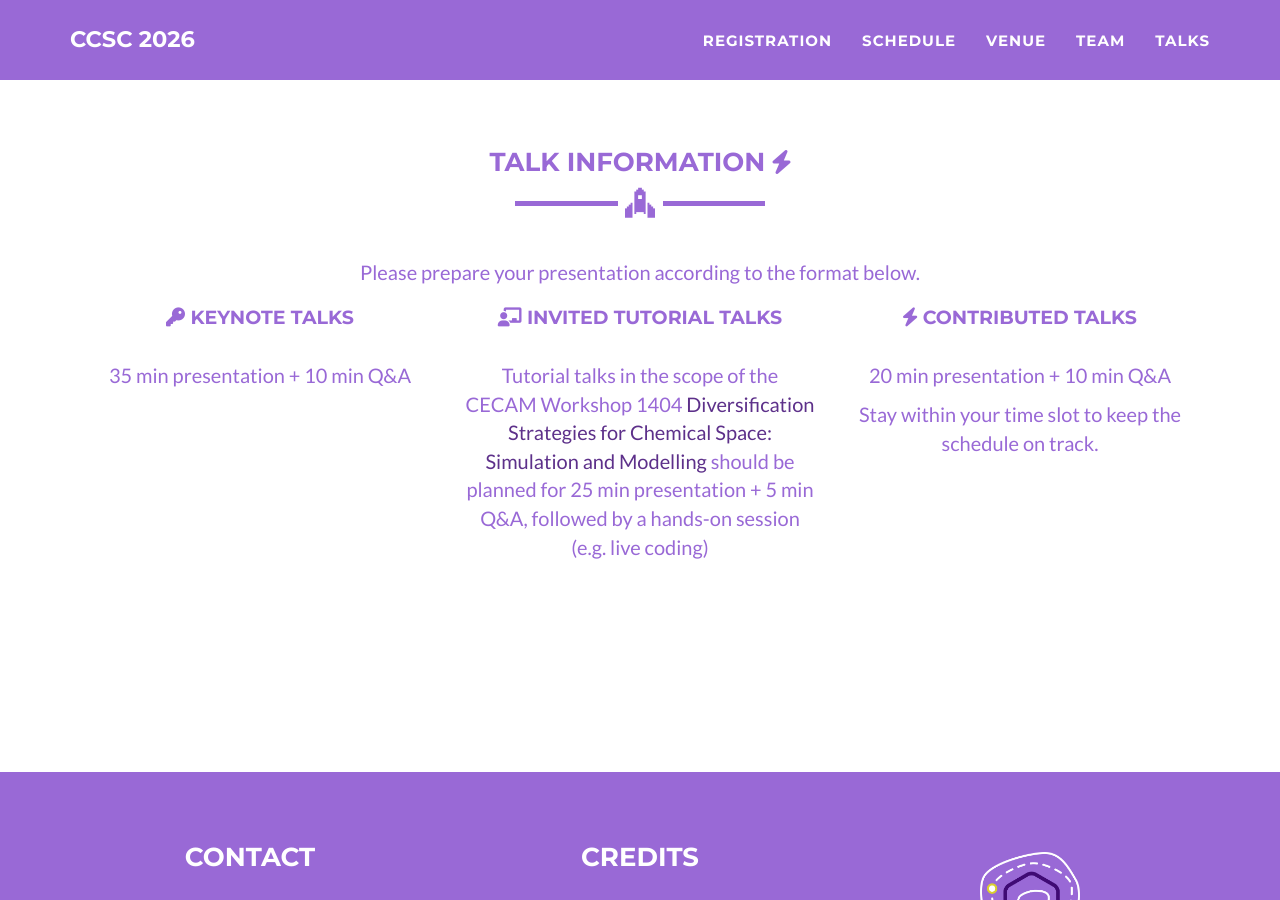
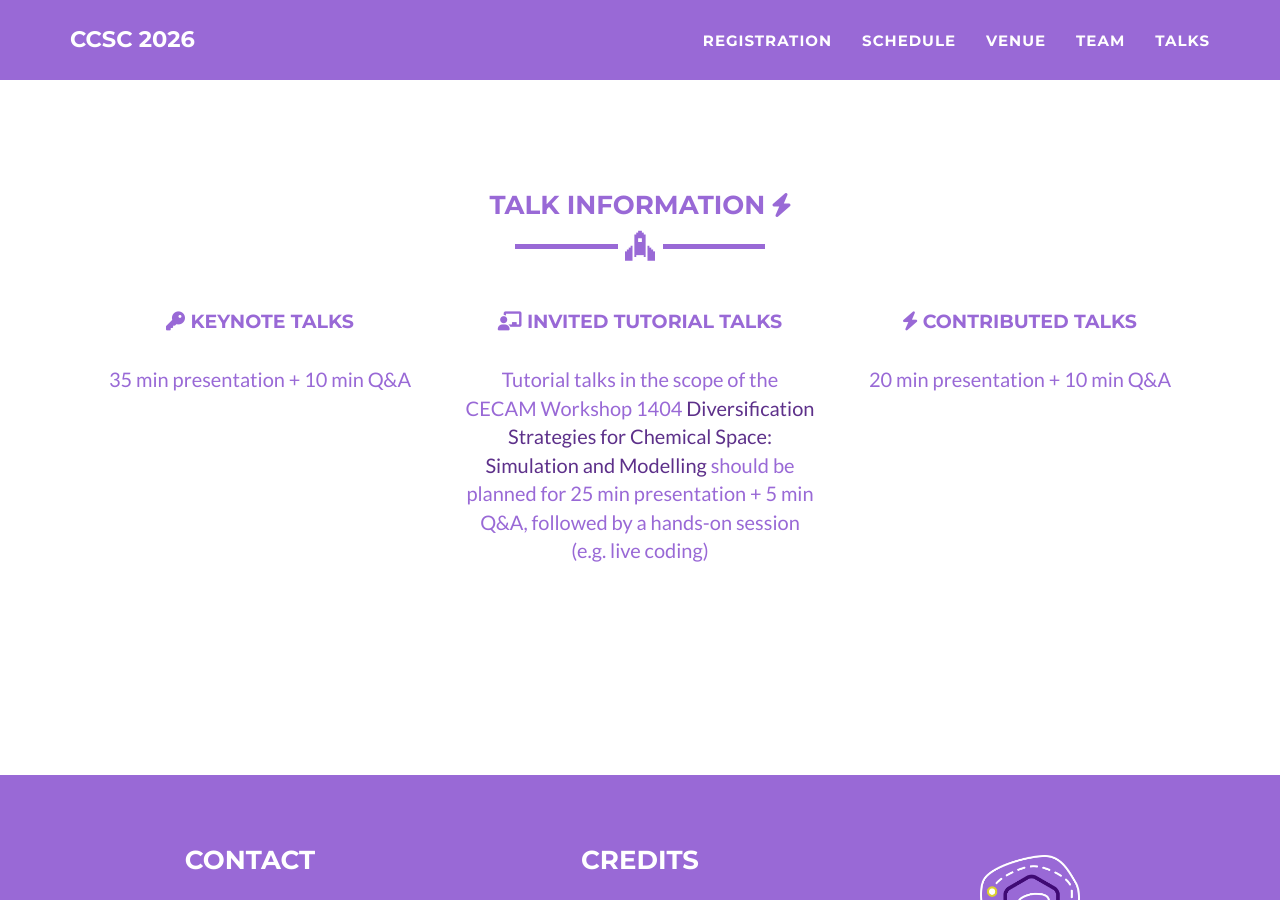
Before and after one commit to ccsc2026/ccsc2026.github.io, a Jekyll site: the page built from talks.html, in a window 1280 px wide and 900 px high, scrolled down 4014 px. Built offline with Jekyll 4.4.1, drawn with Linux system fonts in a browser that asks for light colours.

Commit message:
Update talks.html

```diff
--- a/talks.html
+++ b/talks.html
@@ -48,6 +48,7 @@ layout: page
         <br>
       </div>
       <br>
+      <div class="row">
         <div class="col-lg-10 col-lg-offset-1 text-center">
           <p>
             Tutorial talks in the scope of the CECAM Workshop 1404
@@ -55,6 +56,7 @@ layout: page
                                        target="_blank">Diversification Strategies for Chemical Space: Simulation and Modelling</a>
             will be held by:
           </p>
+        </div>
       </div>
       <br><br>
       {% for it in site.categories.cecam %}
@@ -115,7 +117,6 @@ layout: page
         </div>
         <br>
         <div class="col-lg-12 text-center">
-          <p>Please prepare your presentation according to the format below.</p>
           <div class="col-lg-4 text-center">
               <h4>
                 <i class="fa-solid fa-key"> </i> Keynote Talks
@@ -140,7 +141,6 @@ layout: page
             <br>
             <p> 20 min presentation + 10 min Q&amp;A </p>
           </div>
-          <p>Stay within your time slot to keep the schedule on track.</p>
       </div>
     </div>
   </div>
```
Lines whose indentation alone changed are shown as unchanged.
